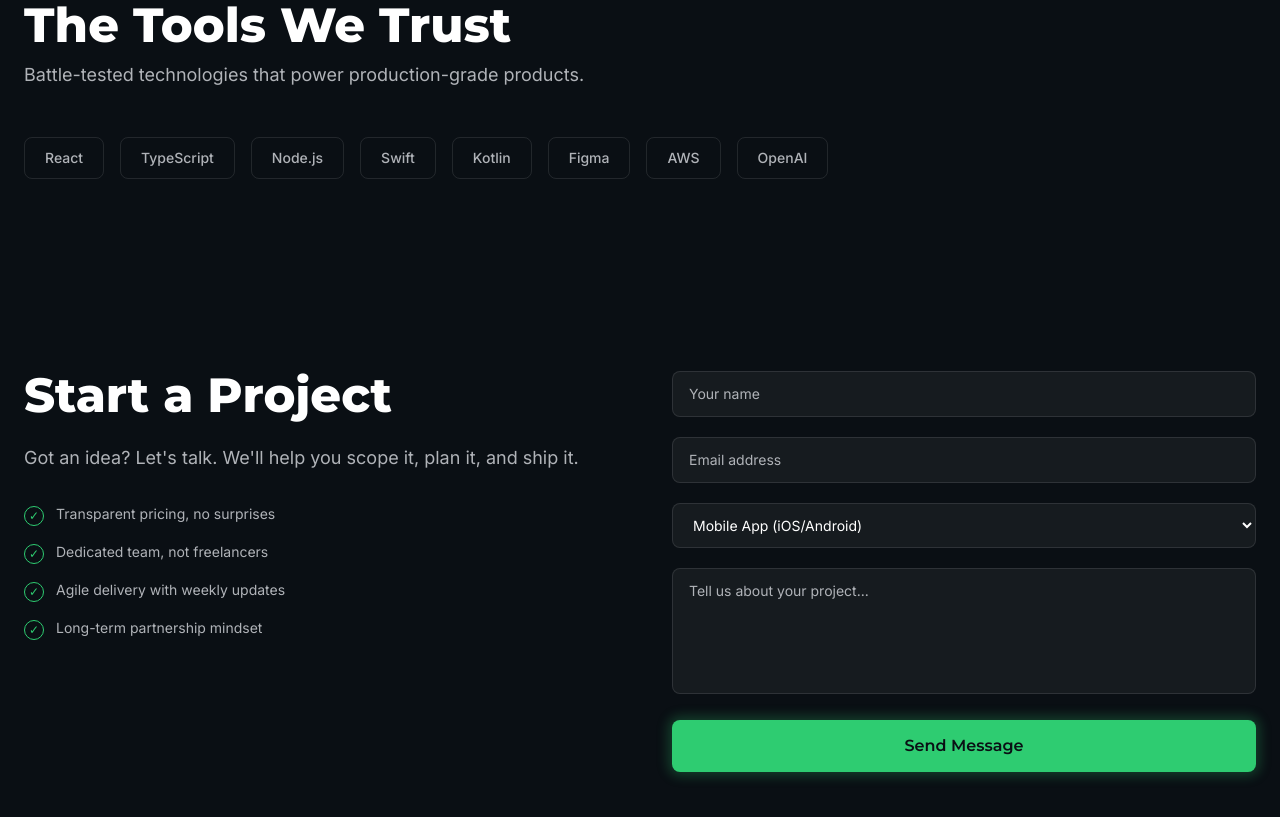
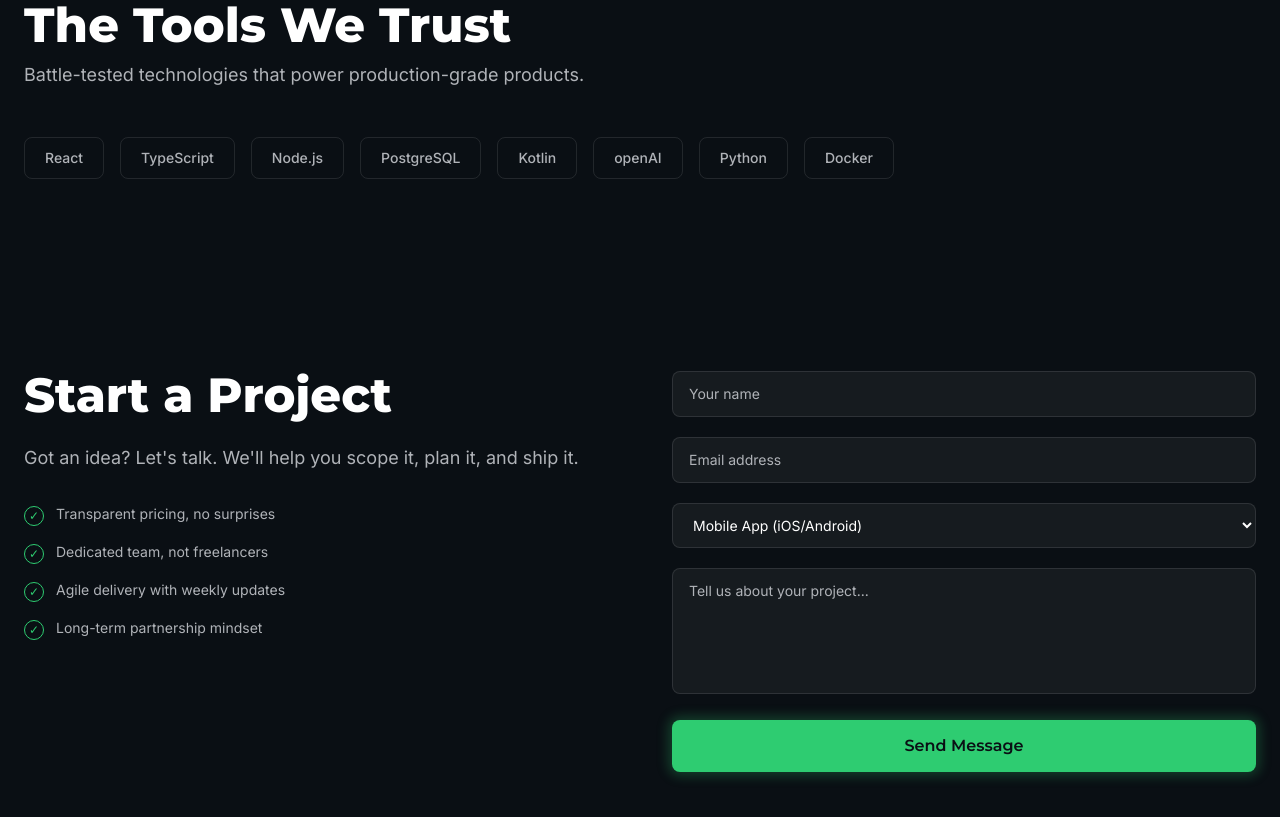
Before and after one commit to Mr-Ketlhaetse/guapp-site, a React (Vite) app: page / in a window 1280 px wide. Shown: the part 2420-3237 px from the top of the page. Built offline with nearby package versions, Linux system fonts and the light colour scheme.

Commit message:
Update tech stack items in TechStack component

```diff
--- a/src/components/TechStack.tsx
+++ b/src/components/TechStack.tsx
@@ -4,11 +4,11 @@ const techItems = [
   'React',
   'TypeScript',
   'Node.js',
-  'Swift',
+  'PostgreSQL',
   'Kotlin',
-  'Figma',
-  'AWS',
-  'OpenAI',
+  'openAI',
+  'Python',
+  'Docker',
 ]
 
 export default function TechStack() {
```
